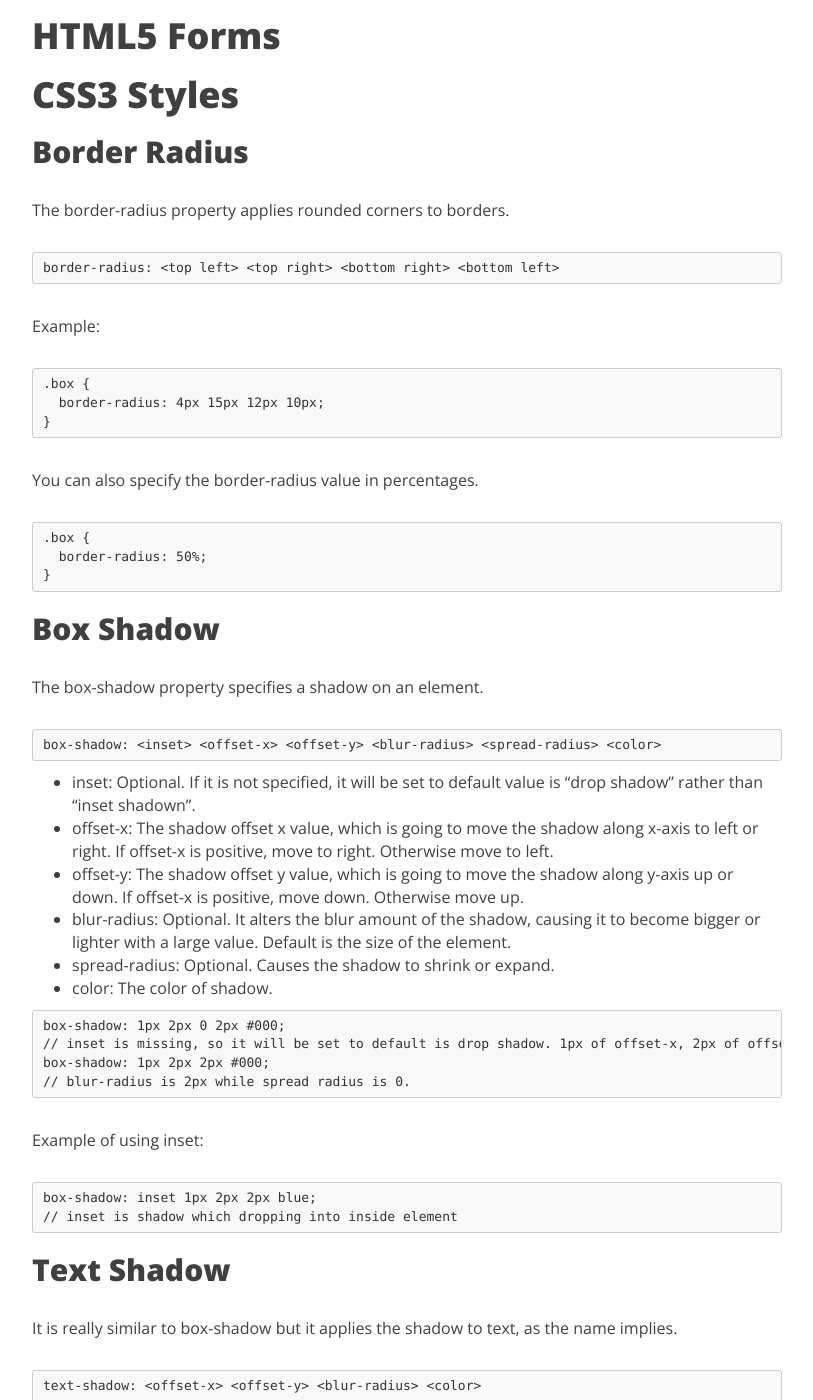
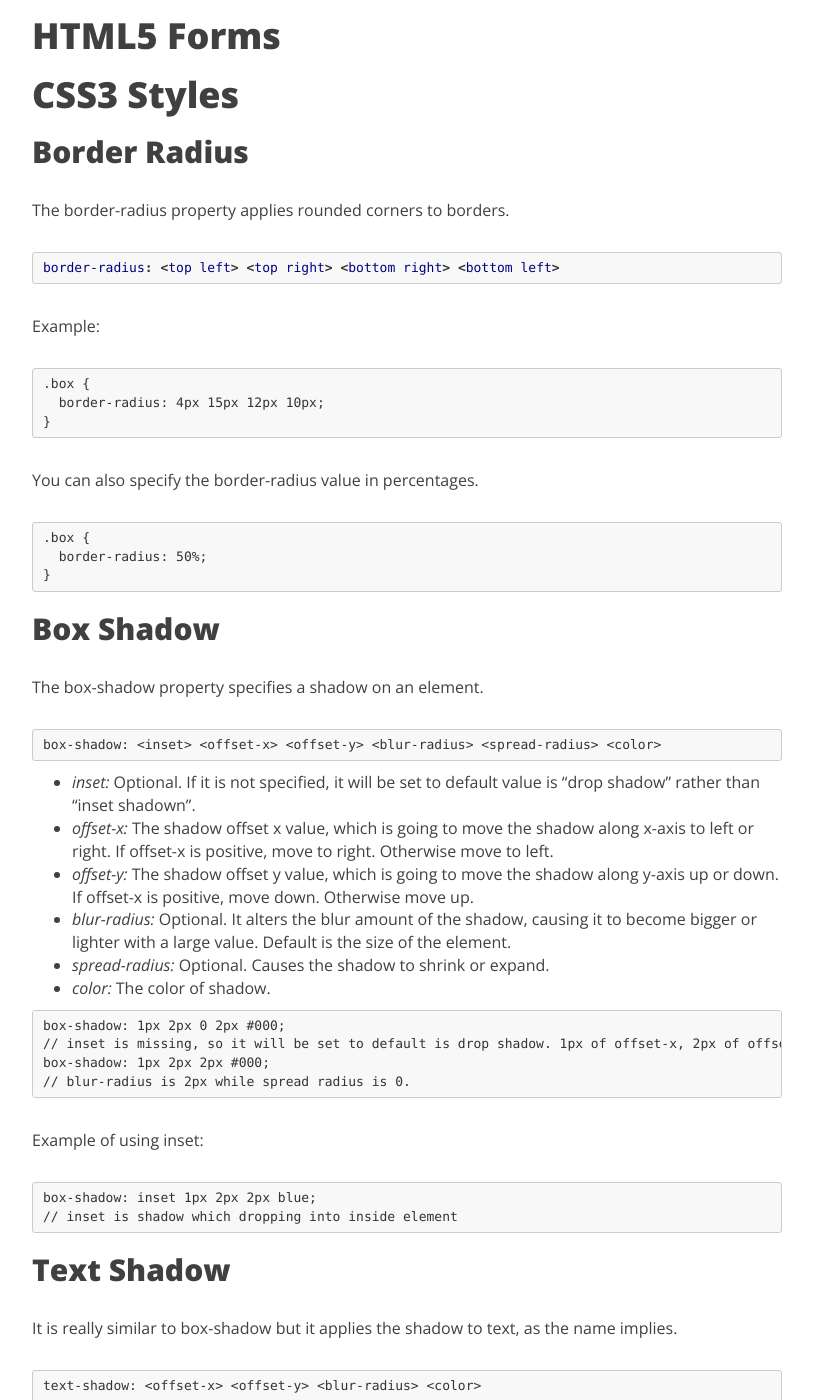
Before and after one commit to taminhtien/taminhtien.github.io, a Jekyll site: the page built from _posts/2015-09-16-html5-css3.markdown, in a window 1280 px wide and 1400 px high, scrolled down 649 px. Shown: the whole window, without its empty margins (233-1046 px from the left). Built offline with Jekyll 4.4.1, drawn with Linux system fonts in a browser that asks for light colours; nearby versions of some CDN libraries; Markdown is read by kramdown in place of the engine named in the settings; some of the changed lines change nothing that is shown; some of the changed text lies outside the part shown.

Commit message:
Edit config, add english vocabulary post and edit html5 post

````diff
--- a/_config.yml
+++ b/_config.yml
@@ -10,9 +10,7 @@
 facebook_username:  tien.taminh93
 
 # Build settings
-markdown: redcarpet
-redcarpet:
-  extensions: ["no_intra_emphasis", "fenced_code_blocks", "autolink", "tables", "with_toc_data"]
+markdown: kramdown
 highlighter: pygments
 permalink: pretty
 paginate: 5
--- a/_posts/2015-09-16-html5-css3.markdown
+++ b/_posts/2015-09-16-html5-css3.markdown
@@ -8,88 +8,94 @@
 ---
 
 # Overview & Update
+
 # HTML5 Elements
+
 # HTML5 Forms
+
 # CSS3 Styles
+
 ## Border Radius
+
 The border-radius property applies rounded corners to borders.
 
-```
+~~~ css
 border-radius: <top left> <top right> <bottom right> <bottom left>
-```
+~~~
 
 Example:
 
-```
+~~~
 .box {
   border-radius: 4px 15px 12px 10px;
 }
-```
+~~~
 
 You can also specify the border-radius value in percentages.
 
-```
+~~~
 .box {
   border-radius: 50%;
 }
-```
+~~~
 
 ## Box Shadow
 The box-shadow property specifies a shadow on an element.
 
-```
+~~~
 box-shadow: <inset> <offset-x> <offset-y> <blur-radius> <spread-radius> <color>
-```
+~~~
 
-- inset: Optional. If it is not specified,  it will be set to default value is "drop shadow" rather than "inset shadown".
-- offset-x: The shadow offset x value, which is going to move the shadow along x-axis to left or right. If offset-x is positive, move to right. Otherwise move to left.
-- offset-y: The shadow offset y value, which is going to move the shadow along y-axis up or down. If offset-x is positive, move down. Otherwise move up.
-- blur-radius: Optional. It alters the blur amount of the shadow, causing it to become bigger or lighter with a large value. Default is the size of the element.
-- spread-radius: Optional. Causes the shadow to shrink or expand.
-- color: The color of shadow.
+- *inset:* Optional. If it is not specified,  it will be set to default value is "drop shadow" rather than "inset shadown".
+- *offset-x:* The shadow offset x value, which is going to move the shadow along x-axis to left or right. If offset-x is positive, move to right. Otherwise move to left.
+- *offset-y:* The shadow offset y value, which is going to move the shadow along y-axis up or down. If offset-x is positive, move down. Otherwise move up.
+- *blur-radius:* Optional. It alters the blur amount of the shadow, causing it to become bigger or lighter with a large value. Default is the size of the element.
+- *spread-radius:* Optional. Causes the shadow to shrink or expand.
+- *color:* The color of shadow.
 
-```
+~~~
 box-shadow: 1px 2px 0 2px #000;
 // inset is missing, so it will be set to default is drop shadow. 1px of offset-x, 2px of offset-y, 0px of blur-radius, 2px or spread-radius, #000 for the color of drop shadow.
 box-shadow: 1px 2px 2px #000;
 // blur-radius is 2px while spread radius is 0.
-```
+~~~
 
 Example of using inset:
 
-```
+~~~
 box-shadow: inset 1px 2px 2px blue;
 // inset is shadow which dropping into inside element
-```
+~~~
 
 ## Text Shadow
 It is really similar to box-shadow but it applies the shadow to text, as the name implies.
 
-```
+~~~
 text-shadow: <offset-x> <offset-y> <blur-radius> <color>
-```
+~~~
 
 Example:
 
-```
+~~~
 h1 {
   text-shadow: 1px 2px 2px blue;
 }
-```
+~~~
 
 ## Box Sizing
 Box sizing is used to change default CSS box model, which used to calculate widths and heights of given element.
 
-Box model:
+**Box model:**
+
 - Box model references the design and layout of given HTML elements.
 - Each HTML element is a box consisting padding, borders, margins and its content.
 - The box model refers to how these properties are calculated in conjuction with one another in order to set the element's dimensions.
 
-<b>Box model refresher:</b> not include margins anymore because the margin isn't a part of the width.
+**Box model refresher:** not include margins anymore because the margin isn't a part of the width.
 
 Example:
 
-```
+~~~
 .box {
 	border: 2px solid black;
 	margin: 20px;
@@ -97,16 +103,17 @@
 	width: 300px;
 }
 // => size of the box: 300 + 20 + 4 = 324
-```
+~~~
 
 Three values of box-sizing:
-- content-box: default value. The width and height are measured by including only the content, but not the border, margin, or padding.
-- padding-box: include padding, not the border or margin.
-- border-box: in clude padding, border, not the margin.
 
-Example of padding-box:
+- *content-box:* default value. The width and height are measured by including only the content, but not the border, margin, or padding.
+- *padding-box:* include padding, not the border or margin.
+- *border-box:* in clude padding, border, not the margin.
 
-```
+Example usage of padding-box:
+
+~~~
 .box {
 	box-sizing: padding-box;
 	border: 2px solid black;
@@ -115,11 +122,11 @@
 	width: 300px; // included padding already, so the content is reduced to 280px
 }
 // => size of the box is 300(width) + 4(border) = 304
-```
+~~~
 
-Example of border-box:
+Example usage of border-box:
 
-```
+~~~
 .box {
 	box-sizing: border-box;
 	border: 2px solid black;
@@ -128,9 +135,14 @@
 	width: 300px; // included padding and border already, so the content is reduced to 276px
 }
 // => size of the box is 300
-```
+~~~
+
 ## Multiple Backgrounds
+
 ## Color
+
 ## Opacity
+
 ## Gradients
+
 # Fonts & Interactions
````
